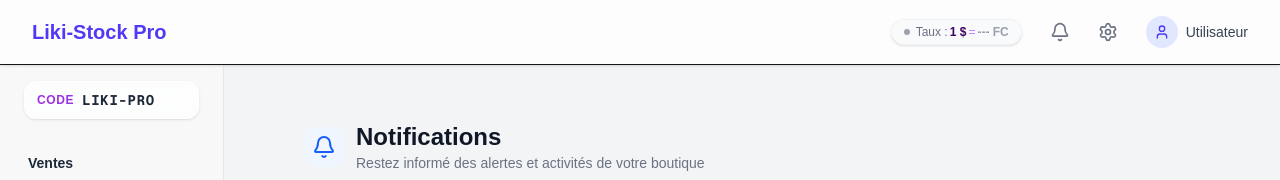
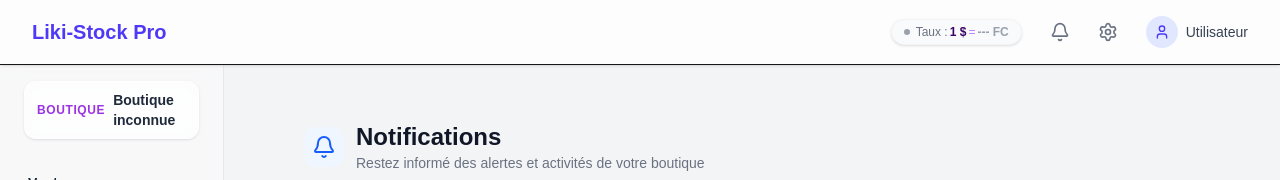
Before and after one commit to bernard-56be/liki-stock-pros, a Next.js app: page /notifications in a window 1280 px wide. Shown: the top 180 px of the page. Built offline with nearby package versions, Linux system fonts and the light colour scheme; no server answers; the database is empty.

Commit message:
feat: affichage dynamique nom boutique pour employé et code pour propriétaire

```diff
--- a/src/app/dashboard/(shell)/DashboardClientLayout.tsx
+++ b/src/app/dashboard/(shell)/DashboardClientLayout.tsx
@@ -1,4 +1,3 @@
-// app/dashboard/(shell)/DashboardClientLayout.tsx
 'use client';
 
 import { createContext, useContext, useState, useCallback, ReactNode } from 'react';
@@ -25,7 +24,8 @@ interface DashboardClientLayoutProps {
   userName: string;
   userAvatar: string | null;
   currentRate: number;
-  shopCode?: string | null; // ← nouvelle prop
+  shopCode?: string | null;
+  shopName?: string | null; // ← ajout
 }
 
 export function DashboardClientLayout({
@@ -34,7 +34,8 @@ export function DashboardClientLayout({
   userName,
   userAvatar,
   currentRate,
-  shopCode, // ← réception
+  shopCode,
+  shopName, // ← réception
 }: DashboardClientLayoutProps) {
   const [isMenuOpen, setIsMenuOpen] = useState(false);
 
@@ -46,7 +47,7 @@ export function DashboardClientLayout({
       <div className="flex min-h-screen flex-col bg-gray-100 w-full">
         <Header userName={userName} userAvatar={userAvatar} currentRate={currentRate} />
         <div className="flex flex-1 flex-col md:flex-row">
-          <Sidebar role={role} shopCode={shopCode} /> {/* ← transmission */}
+          <Sidebar role={role} shopCode={shopCode} shopName={shopName} /> {/* ← transmission */}
           <main className="flex-1 overflow-x-hidden p-4 md:p-6">{children}</main>
         </div>
       </div>
--- a/src/app/dashboard/(shell)/layout.tsx
+++ b/src/app/dashboard/(shell)/layout.tsx
@@ -2,7 +2,7 @@ import type { ReactNode } from 'react';
 import { redirect } from 'next/navigation';
 import { createClient } from '@/lib/supabase/server';
 import { DashboardClientLayout } from './DashboardClientLayout';
-import { Toaster } from 'react-hot-toast'
+import { Toaster } from 'react-hot-toast';
 
 export const dynamic = 'force-dynamic';
 export const revalidate = 0;
@@ -22,17 +22,19 @@ export default async function DashboardShellLayout({
   let role = user.user_metadata?.role || 'employee';
   let exchangeRate = 2850;
   let shopCode: string | null = null;
+  let shopName: string | null = null; // ← nouvelle variable
 
   // 1. Récupération directe depuis la table boutiques (propriétaire)
   const { data: boutique, error: boutiqueError } = await supabase
     .from('boutiques')
-    .select('id, exchange_rate, boutique_code') // ← ajout de boutique_code
+    .select('id, exchange_rate, boutique_code, name') // ← ajout de name
     .eq('owner_id', user.id)
     .maybeSingle();
 
   if (boutique) {
     exchangeRate = boutique.exchange_rate || 2850;
     shopCode = boutique.boutique_code || null;
+    shopName = boutique.name || null;
   } else {
     // 2. Cas employé : passer par le profil
     const { data: profile } = await supabase
@@ -46,29 +48,30 @@ export default async function DashboardShellLayout({
     if (profile?.boutique_id) {
       const { data: empBoutique } = await supabase
         .from('boutiques')
-        .select('exchange_rate, boutique_code') // ← ajout du code
+        .select('exchange_rate, boutique_code, name') // ← ajout de name
         .eq('id', profile.boutique_id)
         .maybeSingle();
 
       if (empBoutique) {
         exchangeRate = empBoutique.exchange_rate || 2850;
         shopCode = empBoutique.boutique_code || null;
+        shopName = empBoutique.name || null;
       }
     }
   }
 
-  // Fallback pour l'affichage utilisateur
   const userName = user.user_metadata?.full_name || user.email?.split('@')[0] || 'Utilisateur';
   const userAvatar = user.user_metadata?.avatar_url || null;
 
   return (
     <>
       <DashboardClientLayout
+        currentRate={exchangeRate}
         role={role}
+        shopCode={shopCode}
+        shopName={shopName} // ← transmission
+        userAvatar={userAvatar}
         userName={userName}
-        userAvatar={userAvatar}
-        currentRate={exchangeRate}
-        shopCode={shopCode}
       >
         {children}
       </DashboardClientLayout>
--- a/src/app/notifications/page.tsx
+++ b/src/app/notifications/page.tsx
@@ -20,23 +20,26 @@ export default async function NotificationsPage() {
 
   // Récupération dynamique du taux de change depuis la table 'boutiques'
   let exchangeRate = 0;
+  let shopCode: string | null = null;
 
   if (profile?.boutique_id) {
     const { data: boutique } = await supabase
       .from('boutiques')
-      .select('exchange_rate')
+      .select('exchange_rate, boutique_code')
       .eq('id', profile.boutique_id)
       .maybeSingle();
 
     exchangeRate = boutique?.exchange_rate || 0;
+    shopCode = boutique?.boutique_code || null;
   } else if (role === 'owner' && user?.id) {
     const { data: boutique } = await supabase
       .from('boutiques')
-      .select('exchange_rate')
+      .select('exchange_rate, boutique_code')
       .eq('owner_id', user.id)
       .maybeSingle();
 
     exchangeRate = boutique?.exchange_rate || 0;
+    shopCode = boutique?.boutique_code || null;
   }
 
   return (
@@ -45,6 +48,7 @@ export default async function NotificationsPage() {
       userName={userName}
       userAvatar={null}
       currentRate={exchangeRate} // <-- Injection de la propriété pour corriger l'erreur TypeScript
+      shopCode={shopCode}
     >
       <div className="p-4 md:p-8">
         <div className="max-w-4xl mx-auto">
--- a/src/app/settings/page.tsx
+++ b/src/app/settings/page.tsx
@@ -33,6 +33,7 @@ export default async function SettingsPage() {
   let boutiqueName = '';
   // Modification : On va chercher dynamiquement la boutique et son taux de change réel
   let exchangeRate = 2850.00;
+  let shopCode: string | null = null;
 
   // Initialisation des variables d'abonnement avec des valeurs par défaut pour TypeScript
   let subscription = 'BRONZE';
@@ -43,7 +44,7 @@ export default async function SettingsPage() {
   // Ajout de la sélection des colonnes d'abonnement pour corriger les erreurs de l'image image_a51a40.png
   const { data: boutiqueData } = await supabase
     .from('boutiques')
-    .select('id, name, exchange_rate, subscription, max_owners, max_employees')
+    .select('id, name, exchange_rate, subscription, max_owners, max_employees, boutique_code')
     .or(`id.eq.${profile?.boutique_id},owner_id.eq.${user.id}`)
     .maybeSingle();
 
@@ -52,6 +53,7 @@ export default async function SettingsPage() {
     subscription = boutiqueData.subscription ?? 'BRONZE';
     max_owners = boutiqueData.max_owners ?? 1;
     max_employees = boutiqueData.max_employees ?? 2;
+    shopCode = boutiqueData.boutique_code ?? null;
 
     // Si c'est un propriétaire, on récupère le vrai nom de sa boutique
     if (role === 'owner') {
@@ -65,6 +67,7 @@ export default async function SettingsPage() {
       userName={userName}
       userAvatar={avatar}
       currentRate={exchangeRate}
+      shopCode={shopCode}
     >
       <div className="p-4 md:p-6 lg:p-8 max-w-6xl mx-auto">
         {/* En-tête */}
--- a/src/components/layout/Sidebar.tsx
+++ b/src/components/layout/Sidebar.tsx
@@ -15,7 +15,7 @@ const ownerNav: NavItem[] = [
   { href: '/dashboard/owner/dashboard', label: 'Accueil' },
   { href: '/dashboard/owner/inventaire', label: 'Inventaire' },
   { href: '/dashboard/owner/validation', label: 'Validation' },
-{ href: '/dashboard/manage-employees', label: 'Gestion des employés' },
+  { href: '/dashboard/manage-employees', label: 'Gestion des employés' },
   { href: '/notifications', label: 'Notifications' },
   { href: '/settings', label: 'Paramètres' },
 ];
@@ -30,19 +30,25 @@ function navForRole(role: DashboardRole): NavItem[] {
   return role === 'owner' ? ownerNav : employeeNav;
 }
 
-export function Sidebar({ role, shopCode }: { role: DashboardRole; shopCode?: string | null }) {
+export function Sidebar({
+  role,
+  shopCode,
+  shopName,
+}: {
+  role: DashboardRole;
+  shopCode?: string | null;
+  shopName?: string | null;
+}) {
   const pathname = usePathname();
   const router = useRouter();
   const { isMenuOpen, closeMenu } = useMenu();
   const items = navForRole(role);
   const [isLoggingOut, setIsLoggingOut] = useState(false);
 
-  // Ferme le menu quand on change de route
   useEffect(() => {
     closeMenu();
   }, [pathname, closeMenu]);
 
-  // Overlay pour fermer le menu (mobile)
   useEffect(() => {
     if (!isMenuOpen) return;
     const onKey = (e: KeyboardEvent) => {
@@ -52,7 +58,6 @@ export function Sidebar({ role, shopCode }: { role: DashboardRole; shopCode?: st
     return () => window.removeEventListener('keydown', onKey);
   }, [isMenuOpen, closeMenu]);
 
-  // Déconnexion
   const handleLogout = async () => {
     if (isLoggingOut) return;
     setIsLoggingOut(true);
@@ -68,12 +73,15 @@ export function Sidebar({ role, shopCode }: { role: DashboardRole; shopCode?: st
     }
   };
 
-  // Formatage du code boutique
-  const displayCode = shopCode ? shopCode.toUpperCase() : 'LIKI-PRO';
+  // Détermination du label et de la valeur affichée selon le rôle
+  const isOwner = role === 'owner';
+  const label = isOwner ? 'Code' : 'Boutique';
+  const displayValue = isOwner
+    ? (shopCode ? shopCode.toUpperCase() : 'LIKI-PRO')
+    : (shopName || 'Boutique inconnue');
 
   return (
     <>
-      {/* Overlay mobile */}
       {isMenuOpen && (
         <div
           className="fixed inset-0 z-30 bg-black/30 md:hidden"
@@ -81,7 +89,6 @@ export function Sidebar({ role, shopCode }: { role: DashboardRole; shopCode?: st
         />
       )}
 
-      {/* Sidebar */}
       <aside
         className={`
           fixed inset-y-0 left-0 z-40 flex w-64 flex-col border-r border-gray-200 bg-white/95 p-4 shadow-xl
@@ -90,14 +97,14 @@ export function Sidebar({ role, shopCode }: { role: DashboardRole; shopCode?: st
           ${isMenuOpen ? 'translate-x-0' : '-translate-x-full md:translate-x-0'}
         `}
       >
-        {/* En-tête avec badge boutique */}
+        {/* En-tête dynamique selon le rôle */}
         <div className="mb-6 hidden px-2 md:block">
           <div className="flex items-center gap-2 rounded-xl bg-white/60 px-3 py-2 backdrop-blur-sm border border-white/30 shadow-sm">
             <span className="text-xs font-semibold uppercase tracking-wider text-purple-700/80">
-              Code
+              {label}
             </span>
-            <span className="font-mono text-sm font-bold text-gray-800 tracking-wider">
-              {displayCode}
+            <span className={isOwner ? 'font-mono text-sm font-bold text-gray-800 tracking-wider' : 'text-sm font-bold text-gray-800'}>
+              {displayValue}
             </span>
           </div>
         </div>
@@ -122,7 +129,6 @@ export function Sidebar({ role, shopCode }: { role: DashboardRole; shopCode?: st
           })}
         </nav>
 
-        {/* Pied de sidebar */}
         <div className="mt-4 border-t border-gray-200 pt-3 space-y-2 md:border-white/30">
           <button
             onClick={handleLogout}
```
